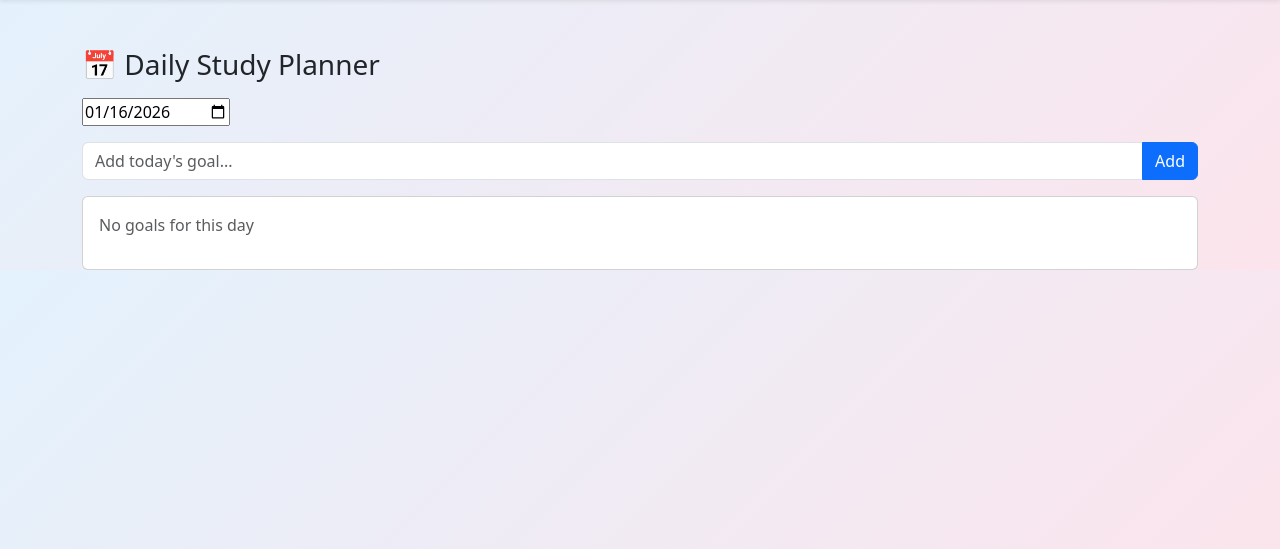
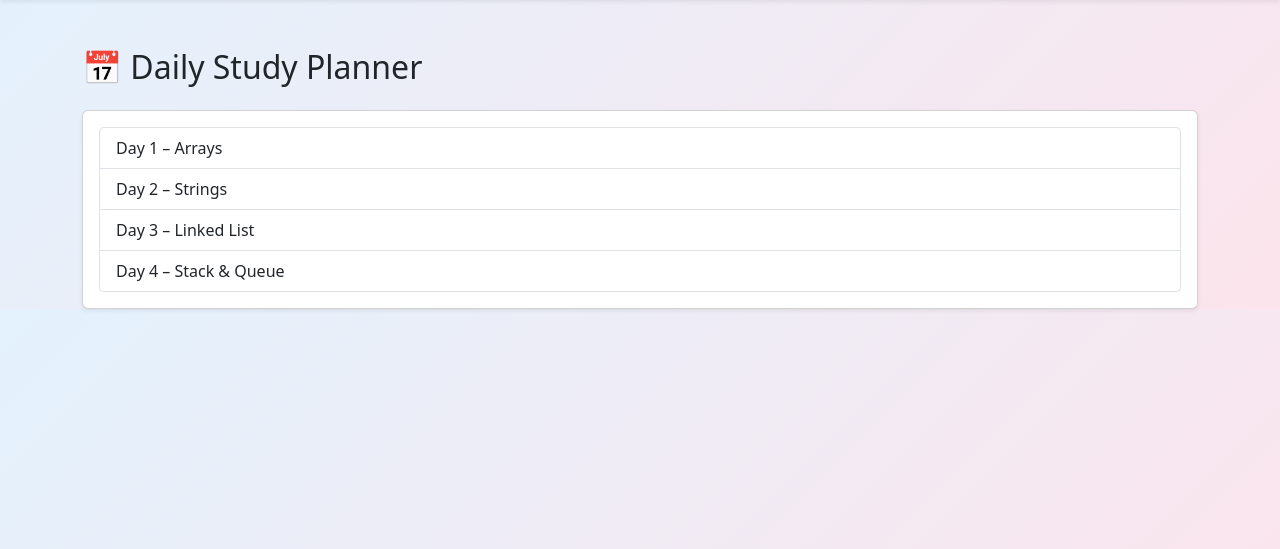
Before and after one commit to Yashaswini-M-4305/placement-preparation-platform, a Flask app: page /planner in a window 1280 px wide. Shown: the part 56-605 px from the top of the page. Run offline with Flask 3, Linux system fonts and the light colour scheme; a user stored in the database is signed in; data that the repository does not hold is empty.

Commit message:
planar connection correcting

```diff
--- a/app.py
+++ b/app.py
@@ -201,11 +201,6 @@ def logout():
 # =====================
 # Run App
 # =====================
-if __name__ == "__main__":
-    with app.app_context():
-        db.create_all()
-    app.run(debug=True)
-
 @app.route("/planner")
 def planner():
     if "user" not in session:
@@ -223,6 +218,7 @@ def planner():
         plans=plans,
         selected_date=selected_date
     )
+
 
 
 @app.route("/add-plan", methods=["POST"])
@@ -251,3 +247,9 @@ def toggle_plan():
     plan.completed = not plan.completed
     db.session.commit()
     return "OK"
+
+
+if __name__ == "__main__":
+    with app.app_context():
+        db.create_all()
+    app.run(debug=True)
--- a/templates/planner.html
+++ b/templates/planner.html
@@ -2,47 +2,14 @@
 {% block title %}Daily Planner{% endblock %}
 
 {% block content %}
+<h2 class="mb-4">📅 Daily Study Planner</h2>
 
-<h3 class="mb-3">📅 Daily Study Planner</h3>
-
-<form method="get" class="mb-3">
-  <input type="date" name="date" value="{{ selected_date }}" onchange="this.form.submit()">
-</form>
-
-<form method="post" action="/add-plan" class="mb-3">
-  <input type="hidden" name="date" value="{{ selected_date }}">
-  <div class="input-group">
-    <input class="form-control" name="task" placeholder="Add today's goal..." required>
-    <button class="btn btn-primary">Add</button>
-  </div>
-</form>
-
-<div class="card p-3">
-  {% if plans %}
-    {% for p in plans %}
-      <div class="form-check">
-        <input class="form-check-input"
-               type="checkbox"
-               {% if p.completed %}checked{% endif %}
-               onchange="togglePlan({{ p.id }})">
-        <label class="form-check-label {% if p.completed %}text-decoration-line-through{% endif %}">
-          {{ p.task }}
-        </label>
-      </div>
-    {% endfor %}
-  {% else %}
-    <p class="text-muted">No goals for this day</p>
-  {% endif %}
+<div class="card p-3 shadow-sm">
+  <ul class="list-group">
+    <li class="list-group-item">Day 1 – Arrays</li>
+    <li class="list-group-item">Day 2 – Strings</li>
+    <li class="list-group-item">Day 3 – Linked List</li>
+    <li class="list-group-item">Day 4 – Stack & Queue</li>
+  </ul>
 </div>
-
-<script>
-function togglePlan(id) {
-  fetch("/toggle-plan", {
-    method: "POST",
-    headers: { "Content-Type": "application/x-www-form-urlencoded" },
-    body: `id=${id}`
-  }).then(() => location.reload());
-}
-</script>
-
 {% endblock %}
```
